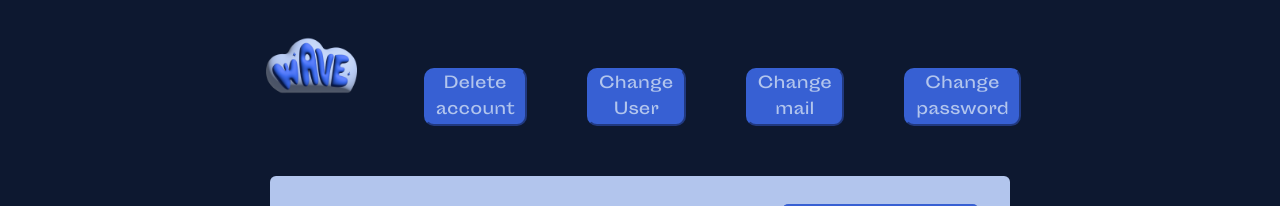
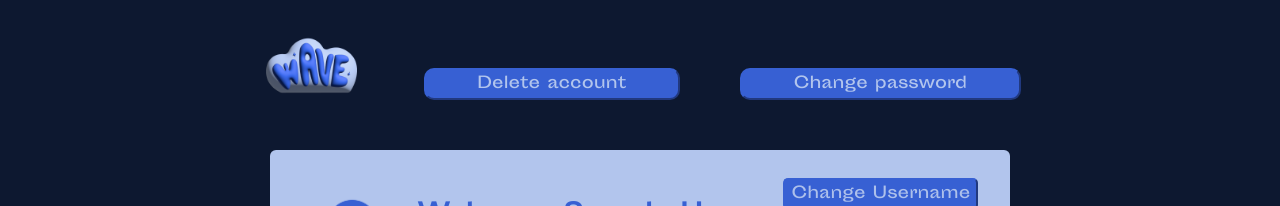
Before and after one commit to stamley/cloudwave, a Vue app: page /profile in a window 1280 px wide. Shown: the top 206 px of the page. Built offline with nearby package versions, Linux system fonts and the light colour scheme; no server answers; sample sign-in values are in the browser's storage.

Commit message:
Fixed minor css
Removed unnecessary buttons, redundant code and some other minor fixes

```diff
--- a/src/views/TopButtonsView.vue
+++ b/src/views/TopButtonsView.vue
@@ -6,9 +6,7 @@
         </div>
         <div class="buttons">
             <button class="deleteButton" @click="deleteAccount">Delete account</button>
-            <button class="changeUserButton">Change User</button>
-            <button class="changeMailButton">Change mail</button>
-            <button class="changePassword">Change password</button>
+            <button class="changePassword" @click="goToChangePass">Change password</button>
         </div>
     </div>
 </template>
@@ -46,7 +44,11 @@ export default {
         })
     }
 
-    return { deleteAccount, router, };
+    const goToChangePass = async () => {
+      router.push("/forgot-account")
+    }
+
+    return { deleteAccount, router, goToChangePass, };
   },
 };
 
@@ -91,7 +93,7 @@ export default {
     grid-template-columns: auto;
     grid-template-rows: auto;
     grid-template-areas:
-    "deleteButton changeUserButton changeMailButton changePassword";
+    "deleteButton changePassword";
 }
 
 .buttons button{
@@ -106,10 +108,6 @@ export default {
   grid-area: deleteButton;
 }
 
-.changeUserButton {
-  grid-area: changeUserButton;
-}
-
 .changeMailButton {
   grid-area: changeMailButton;
 }
```
